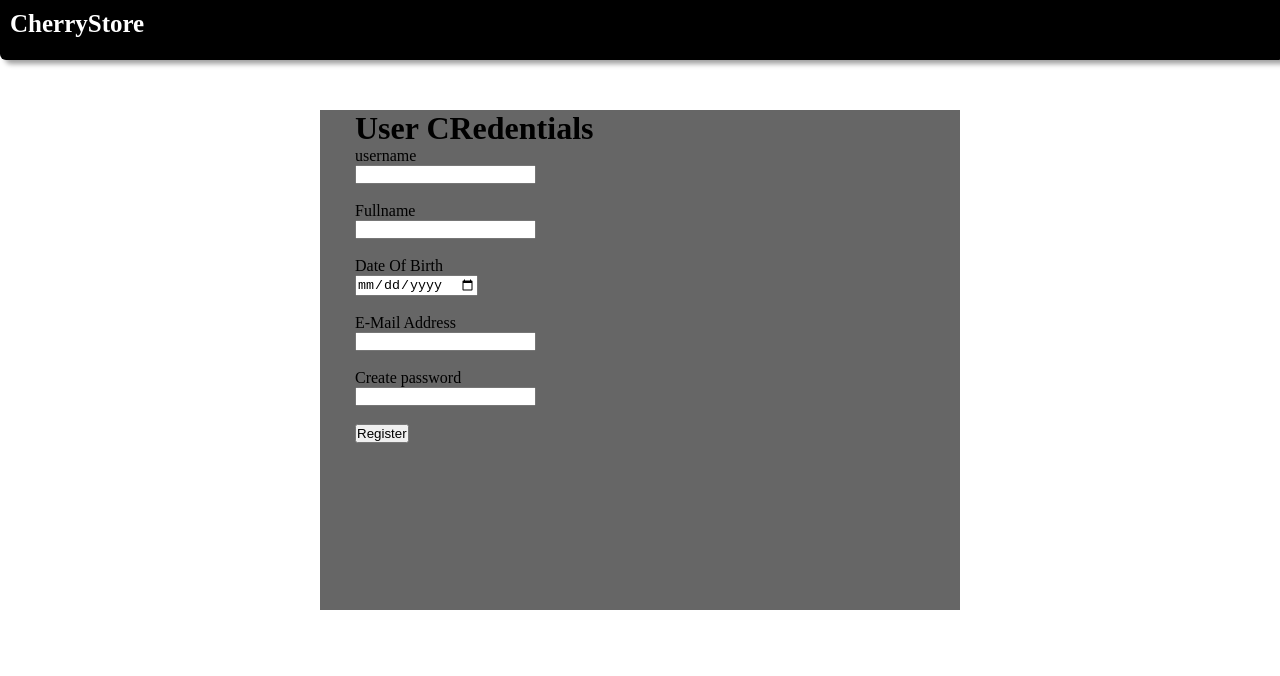
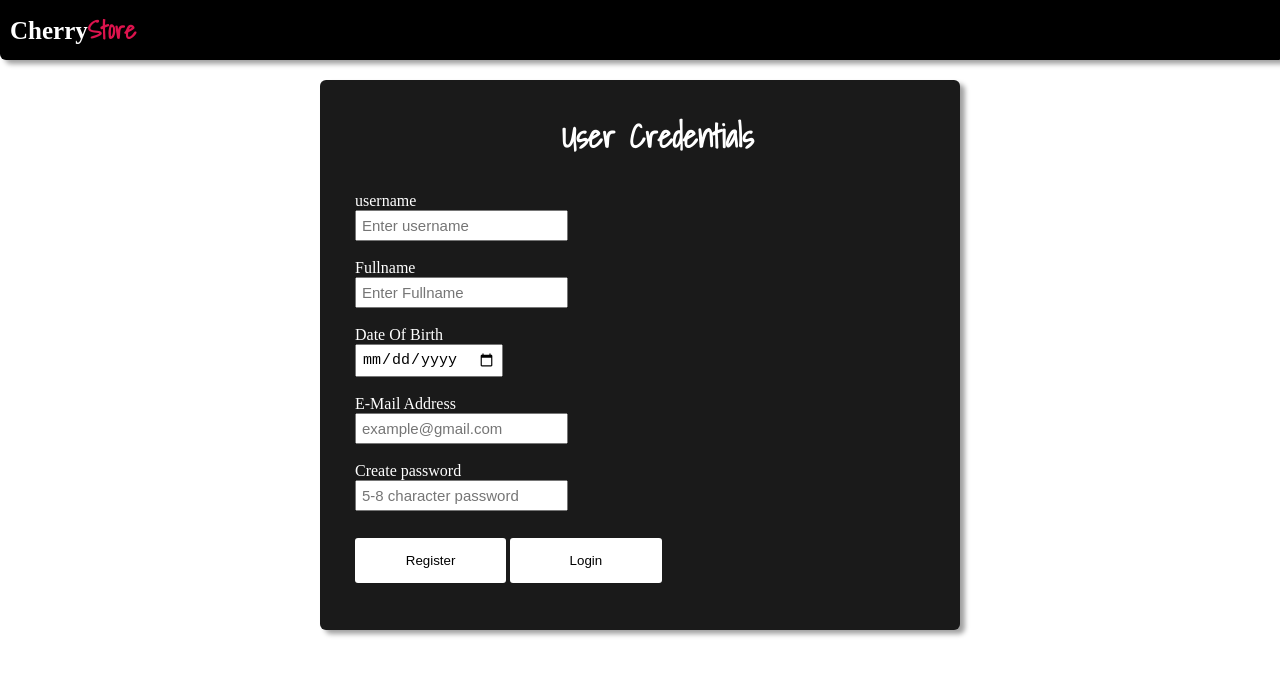
Before and after one commit to Univ-B/cherry-store, a plain HTML site: page registration.html in a window 1280 px wide. Drawn offline with Linux system fonts and the light colour scheme.

Commit message:
registration Page complete

```diff
--- a/css/Style.css
+++ b/css/Style.css
@@ -510,14 +510,66 @@ section-Snapchat .rows1 i:hover{
     padding: 10px;
     font-size: 25px;
 }
+.navi h1 span{
+    color: #dc134d;
+    font-family: 'Shadows Into Light', cursive;
+}
 .account-window{
     width: 50%;
-    height: 500px;
+    height: 550px;
+    border-radius: 6px;
     margin: auto;
-    background: #666;
-    margin-top: 50px;
+    background: rgb(26, 26, 26);
+    box-shadow: 5px 4px 5px rgb(161, 161, 161);
+    margin-top: 20px;
 }
 .account-credentials{
+    color: #fff;
     margin-left: 35px;
     margin-top: 20px;
 }
+.account-credentials h1{
+    text-align: center;
+    font-family: 'Shadows Into Light', cursive;
+    padding: 30px;
+}
+.btno{
+    width: 25%;
+    padding: 15px;
+    border: none;
+    border-radius: 3px;
+    color: #000;
+    background: #fff;
+    transform: translateY(20%);
+}
+.btno:hover{
+    color: #fff;
+    background: #ff0048;
+    transition: 0.2s;
+
+}
+#uname{
+    outline: none;
+    padding: 5px;
+    font-size: 15px;
+}
+#fname{
+    outline: none;
+    padding: 5px;
+    font-size: 15px;
+}
+#udates{
+    outline: none;
+    padding: 5px;
+    font-size: 15px;
+}
+#email{
+    outline: none;
+    padding: 5px;
+    font-size: 15px;
+}
+#pass{
+    outline: none;
+    padding: 5px;
+    font-size: 15px;
+}
--- a/registration.html
+++ b/registration.html
@@ -4,6 +4,8 @@
     <meta charset="UTF-8">
     <meta http-equiv="X-UA-Compatible" content="IE=edge">
     <meta name="viewport" content="width=device-width, initial-scale=1.0">
+    <link href="https://fonts.googleapis.com/css2?family=Shadows+Into+Light&display=swap" rel="stylesheet">
+    <link rel="preconnect" href="https://fonts.googleapis.com">
     <link rel="stylesheet" href="css/Style.css">
 
     <title>Registration</title>
@@ -14,18 +16,19 @@
     </div>
     <div class="account-window">
         <div class="account-credentials">
-            <h1>User CRedentials</h1>
+            <h1>User Credentials</h1>
             <p>username</p>
-            <input id="uname" type="text" placeholder="" tooltip="Enter Username."><br><br>
+            <input id="uname" type="text" placeholder="Enter username" ><br><br>
             <p>Fullname</p>
-            <input id="fname" type="text" placeholder="" tooltip="Enter Fullname."><br><br>
+            <input id="fname" type="text" placeholder="Enter Fullname" ><br><br>
             <p>Date Of Birth</p>
-            <input id="udates" type="date" placeholder="" tooltip="Enter Date Of Birth."><br><br>
+            <input id="udates" type="date" placeholder="" ><br><br>
             <p>E-Mail Address</p>
-            <input id="email" type="email" placeholder="" tooltip="example@gamil.com"><br><br>
+            <input id="email" type="email" placeholder="example@gmail.com" ><br><br>
             <p>Create password</p>
-            <input id="pass" type="password" placeholder="" tooltip="password must be 5 - 9 character long."><br><br>
-            <button type="submit">Register</button><br><br>
+            <input id="pass" type="password" placeholder="5-8 character password"><br><br>
+            <button class="btno" type="submit">Register</button>
+            <button class="btno" type="submit">Login</button>
         </div>
     </div>
 </body>
```
